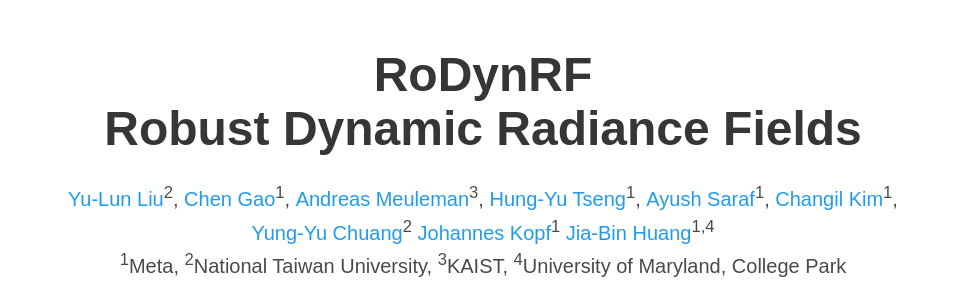
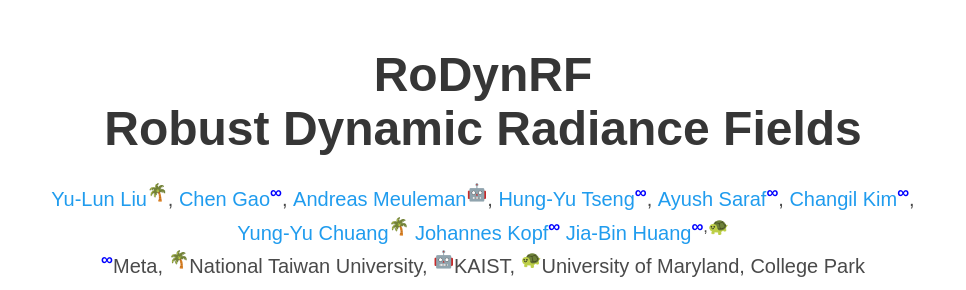
Before and after one commit to robust-dynrf/robust-dynrf.github.io, a plain HTML site: page index.html in a window 1280 px wide. Shown: the top 290 px of the page, without its empty margins (157-1123 px from the left). Drawn offline with nearby package versions, Linux system fonts and the light colour scheme; some icons are missing; a web font is replaced by a local one.

Commit message:
Add files via upload

```diff
--- a/index.html
+++ b/index.html
@@ -38,6 +38,7 @@
 <body>
 
 
+
 <section class="hero">
   <div class="hero-body">
     <div class="container is-max-desktop">
@@ -46,37 +47,37 @@
           <h1 class="title is-1 publication-title">RoDynRF <br> Robust Dynamic Radiance Fields</h1>
           <div class="is-size-5 publication-authors">
             <span class="author-block">
-              <a href="https://www.cmlab.csie.ntu.edu.tw/~yulunliu/">Yu-Lun Liu</a><sup>2</sup>,</span>
+              <a href="https://www.cmlab.csie.ntu.edu.tw/~yulunliu/">Yu-Lun Liu</a><sup>&#127796;</sup>,</span>
             <span class="author-block">
-              <a href="http://chengao.vision/">Chen Gao</a><sup>1</sup>,</span>
+              <a href="http://chengao.vision/">Chen Gao</a><sup><strong><font color="blue">&#8734;</font></strong></sup>,</span>
             <span class="author-block">
-              <a href="https://ameuleman.github.io/">Andreas Meuleman</a><sup>3</sup>,
+              <a href="https://ameuleman.github.io/">Andreas Meuleman</a><sup>&#129302;</sup>,
             </span>
             <span class="author-block">
-              <a href="https://hytseng0509.github.io/">Hung-Yu Tseng</a><sup>1</sup>,
+              <a href="https://hytseng0509.github.io/">Hung-Yu Tseng</a><sup><strong><font color="blue">&#8734;</font></strong></sup>,
             </span>
             <span class="author-block">
-              <a href="https://scholar.google.com/citations?user=bluhHm8AAAAJ&hl=en">Ayush Saraf</a><sup>1</sup>,
+              <a href="https://scholar.google.com/citations?user=bluhHm8AAAAJ&hl=en">Ayush Saraf</a><sup><strong><font color="blue">&#8734;</font></strong></sup>,
             </span>
             <span class="author-block">
-              <a href="https://changilkim.com/">Changil Kim</a><sup>1</sup>,
+              <a href="https://changilkim.com/">Changil Kim</a><sup><strong><font color="blue">&#8734;</font></strong></sup>,
             </span>
             <span class="author-block">
-              <a href="https://www.csie.ntu.edu.tw/~cyy/">Yung-Yu Chuang</a><sup>2</sup>
+              <a href="https://www.csie.ntu.edu.tw/~cyy/">Yung-Yu Chuang</a><sup>&#127796;</sup>
             </span>
             <span class="author-block">
-              <a href="http://johanneskopf.de/">Johannes Kopf</a><sup>1</sup>
+              <a href="http://johanneskopf.de/">Johannes Kopf</a><sup><strong><font color="blue">&#8734;</font></strong></sup>
             </span>
             <span class="author-block">
-              <a href="https://jbhuang0604.github.io/">Jia-Bin Huang</a><sup>1,4</sup>
+              <a href="https://jbhuang0604.github.io/">Jia-Bin Huang</a><sup><strong><font color="blue">&#8734;</font></strong>,&#128034;</sup>
             </span>
           </div>
 
           <div class="is-size-5 publication-authors">
-            <span class="author-block"><sup>1</sup>Meta,</span>
-            <span class="author-block"><sup>2</sup>National Taiwan University,</span>
-            <span class="author-block"><sup>3</sup>KAIST,</span>
-            <span class="author-block"><sup>4</sup>University of Maryland, College Park</span>
+            <span class="author-block"><sup><strong><font color="blue">&#8734;</font></strong></sup>Meta,</span>
+            <span class="author-block"><sup>&#127796;</sup>National Taiwan University,</span>
+            <span class="author-block"><sup>&#129302;</sup>KAIST,</span>
+            <span class="author-block"><sup>&#128034;</sup>University of Maryland, College Park</span>
           </div>
 
           <div class="column has-text-centered">
```
